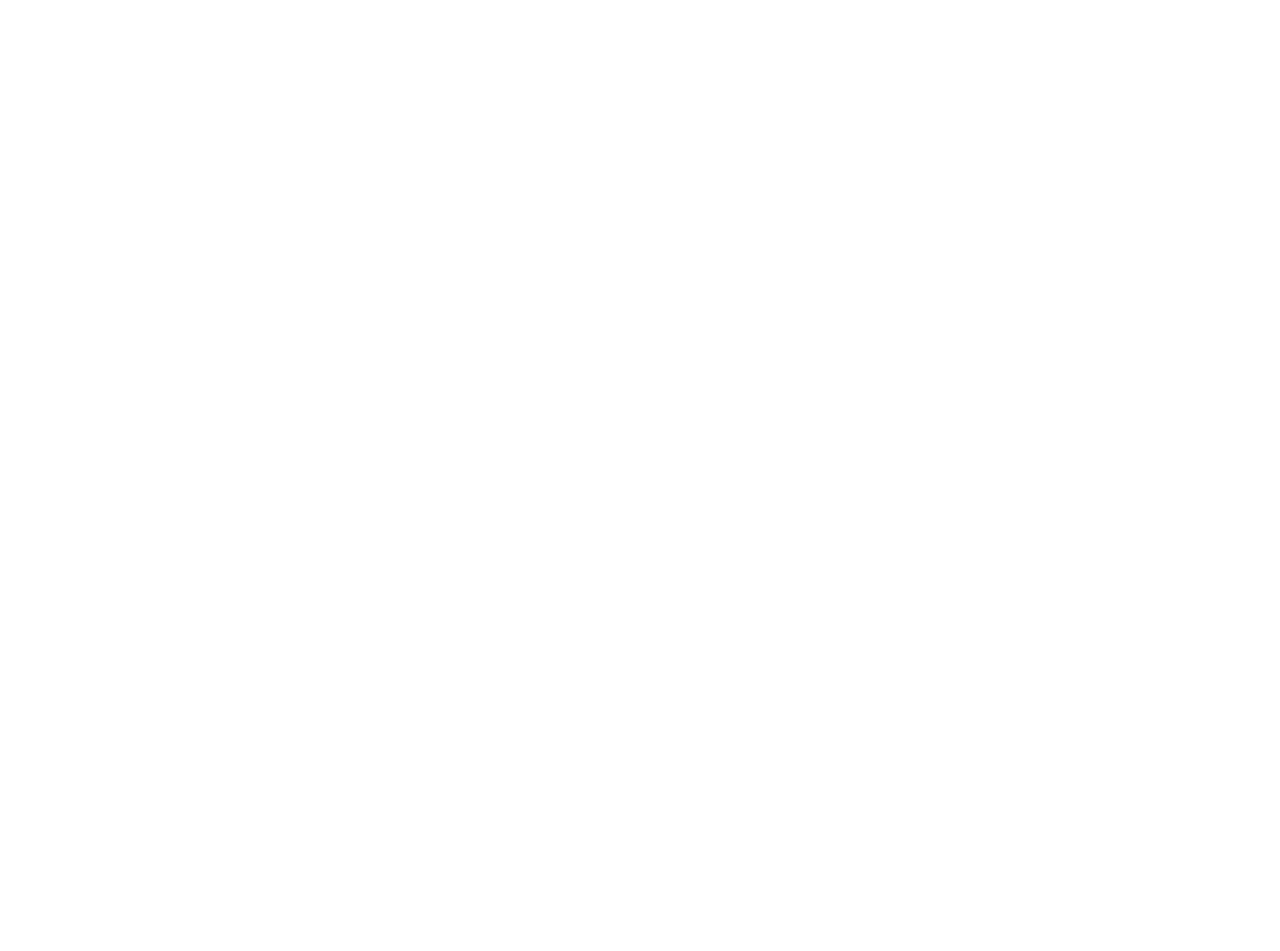
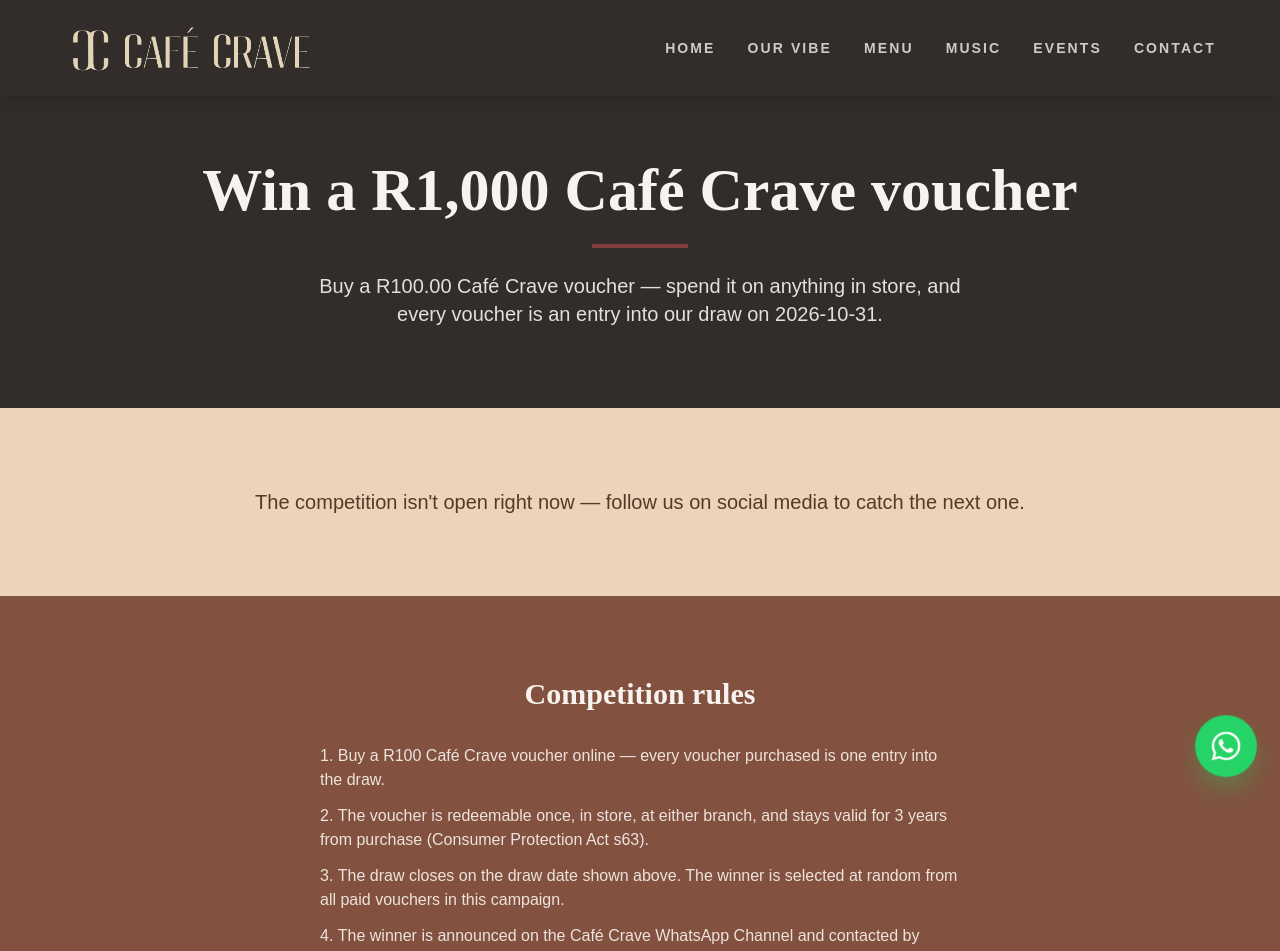
Before and after one commit to Luke-Petzer/Cafe-Crave-Website, a React (Vite) app: page /competition in a window 1280 px wide. Before the commit this address had no page. Shown: the top 951 px of the page. Before the commit the page ends 800 px from the top, so only its background shows below. Built offline with nearby package versions, Linux system fonts and the light colour scheme.

Commit message:
feat: competition page with buy form and CPA rules

```diff
--- a/src/AppRouter.tsx
+++ b/src/AppRouter.tsx
@@ -5,6 +5,7 @@
 import { MenuPage } from './pages/MenuPage';
 import { MusicPage } from './pages/MusicPage';
 import { EventsPage } from './pages/EventsPage';
+import { CompetitionPage } from './pages/CompetitionPage';
 import { ScrollToTop } from './components/ScrollToTop';
 
 export function AppRouter() {
@@ -19,6 +20,7 @@
                 <Route path="/menu" element={<MenuPage />} />
                 <Route path="/music" element={<MusicPage />} />
                 <Route path="/events" element={<EventsPage />} />
+                <Route path="/competition" element={<CompetitionPage />} />
             </Routes>
         </BrowserRouter>
     );
--- /dev/null
+++ b/src/pages/CompetitionPage.tsx
@@ -0,0 +1,102 @@
+import { useState, FormEvent } from 'react';
+import { Header } from '../components/Header';
+import { Footer } from '../components/Footer';
+import { SEO } from '../components/SEO';
+import { ScrollAnimationObserver } from '../components/ScrollAnimationObserver';
+import { competition } from '../data/competition';
+import { formatZAR } from '../lib/format';
+import { createCheckout } from '../lib/competitionApi';
+
+export const CompetitionPage = () => {
+  const [name, setName] = useState('');
+  const [email, setEmail] = useState('');
+  const [phone, setPhone] = useState('');
+  const [submitting, setSubmitting] = useState(false);
+  const [error, setError] = useState<string | null>(null);
+
+  const onSubmit = async (e: FormEvent) => {
+    e.preventDefault();
+    setError(null);
+    if (!name.trim() || !/.+@.+\..+/.test(email)) {
+      setError('Please fill in your name and a valid email address.');
+      return;
+    }
+    setSubmitting(true);
+    try {
+      const url = await createCheckout({ name: name.trim(), email: email.trim(), phone: phone.trim() });
+      window.location.href = url;
+    } catch {
+      setError('Something went wrong starting your payment. Please try again.');
+      setSubmitting(false);
+    }
+  };
+
+  const inputClass =
+    'w-full p-3 rounded-md border border-lightText border-opacity-30 bg-white text-lightText focus:outline-none focus:ring-2 focus:ring-accent';
+
+  return (
+    <div className="min-h-screen">
+      <SEO
+        title="Win with Café Crave | Voucher Competition"
+        description={`Buy a ${formatZAR(competition.priceCents)} Café Crave voucher online and stand a chance to win ${competition.prize}.`}
+      />
+      <ScrollAnimationObserver />
+      <Header />
+      <main id="main-content" className="pt-16 md:pt-20">
+        <section className="section-dark py-16 md:py-20 text-center">
+          <div className="container mx-auto px-6 md:px-10 lg:px-16">
+            <h1 className="text-4xl md:text-6xl font-serif font-bold mb-6">Win {competition.prize}</h1>
+            <div className="w-24 h-1 bg-accent mx-auto mb-6"></div>
+            <p className="text-xl opacity-90 max-w-2xl mx-auto">
+              Buy a {formatZAR(competition.priceCents)} Café Crave voucher — spend it on anything in store,
+              and every voucher is an entry into our draw on {competition.drawDate}.
+            </p>
+          </div>
+        </section>
+
+        {competition.active ? (
+          <section className="section-light py-16 md:py-20">
+            <div className="container mx-auto px-6 md:px-10 lg:px-16 max-w-xl">
+              <h2 className="text-3xl font-serif font-bold mb-8 text-center">Get your voucher</h2>
+              <form onSubmit={onSubmit} className="space-y-4" noValidate>
+                <input className={inputClass} placeholder="Full name" value={name} onChange={(e) => setName(e.target.value)} required aria-label="Full name" />
+                <input className={inputClass} type="email" placeholder="Email (your voucher is sent here)" value={email} onChange={(e) => setEmail(e.target.value)} required aria-label="Email" />
+                <input className={inputClass} type="tel" placeholder="Phone (optional)" value={phone} onChange={(e) => setPhone(e.target.value)} aria-label="Phone" />
+                {error && <p className="text-accent font-medium" role="alert">{error}</p>}
+                <button
+                  type="submit"
+                  disabled={submitting}
+                  className="w-full bg-accent hover:bg-opacity-90 text-light px-8 py-4 rounded-md font-medium text-lg transition-all duration-200 disabled:opacity-60 disabled:cursor-not-allowed"
+                >
+                  {submitting ? 'Taking you to secure payment…' : `Pay ${formatZAR(competition.priceCents)} securely`}
+                </button>
+                <p className="text-sm opacity-70">
+                  We use your details only to deliver your voucher and contact you if you win. Payment is
+                  processed on our payment provider's secure page — your card details never touch our site.
+                </p>
+              </form>
+            </div>
+          </section>
+        ) : (
+          <section className="section-light py-16 md:py-20 text-center">
+            <div className="container mx-auto px-6 md:px-10 lg:px-16">
+              <p className="text-xl">The competition isn't open right now — follow us on social media to catch the next one.</p>
+            </div>
+          </section>
+        )}
+
+        <section className="section-red py-16 md:py-20">
+          <div className="container mx-auto px-6 md:px-10 lg:px-16 max-w-3xl">
+            <h2 className="text-3xl font-serif font-bold mb-8 text-center">Competition rules</h2>
+            <ol className="list-decimal list-inside space-y-3 opacity-90">
+              {competition.rules.map((rule, i) => (
+                <li key={i}>{rule}</li>
+              ))}
+            </ol>
+          </div>
+        </section>
+      </main>
+      <Footer />
+    </div>
+  );
+};
```
